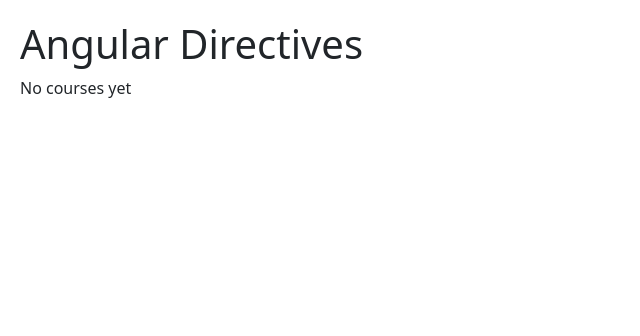
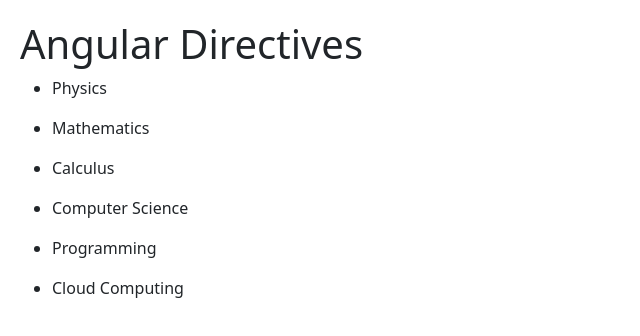
Before and after one commit to MotasemZiad/Angular-Bootcamp, an Angular app in the folder 01_getting_started/hello-world/: page / in a window 1280 px wide. Shown: the top 336 px of the page, without its empty margins (0-640 px from the left). Built offline with nearby package versions, Linux system fonts and the light colour scheme.

Commit message:
second approach for if using hidden property

```diff
--- a/01_getting_started/hello-world/src/app/app.component.html
+++ b/01_getting_started/hello-world/src/app/app.component.html
@@ -1,14 +1,11 @@
 <h1>Angular Directives</h1>
 
-<div *ngIf="courses.length > 0; then coursesList else noCourses">
-</div>
-
-<ng-template #coursesList>
+<div [hidden]="courses.length == 0">
   <ul *ngFor="let course of courses">
     <li>{{ course }}</li>
   </ul>
-</ng-template>
+</div>
 
-<ng-template #noCourses>
+<div [hidden]="courses.length > 0">
   No courses yet
-</ng-template>
+</div>
--- a/01_getting_started/hello-world/src/app/app.component.ts
+++ b/01_getting_started/hello-world/src/app/app.component.ts
@@ -7,6 +7,6 @@
   styleUrls: ['./app.component.css']
 })
 export class AppComponent {
-    // courses = ["Physics", "Mathematics", "Calculus", "Computer Science", "Programming", "Cloud Computing"]
-    courses = []
+    courses = ["Physics", "Mathematics", "Calculus", "Computer Science", "Programming", "Cloud Computing"]
+    // courses = []
 }
```
